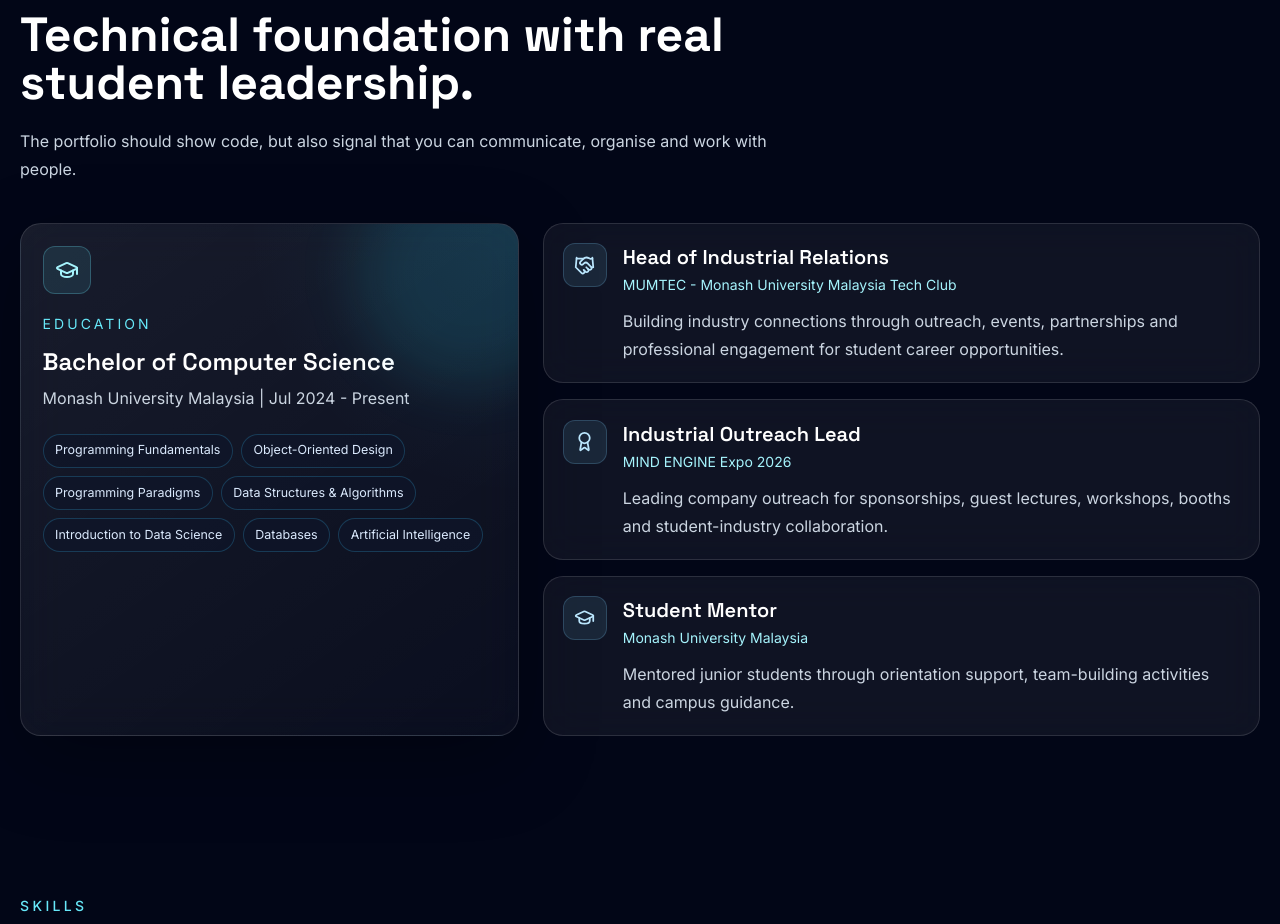
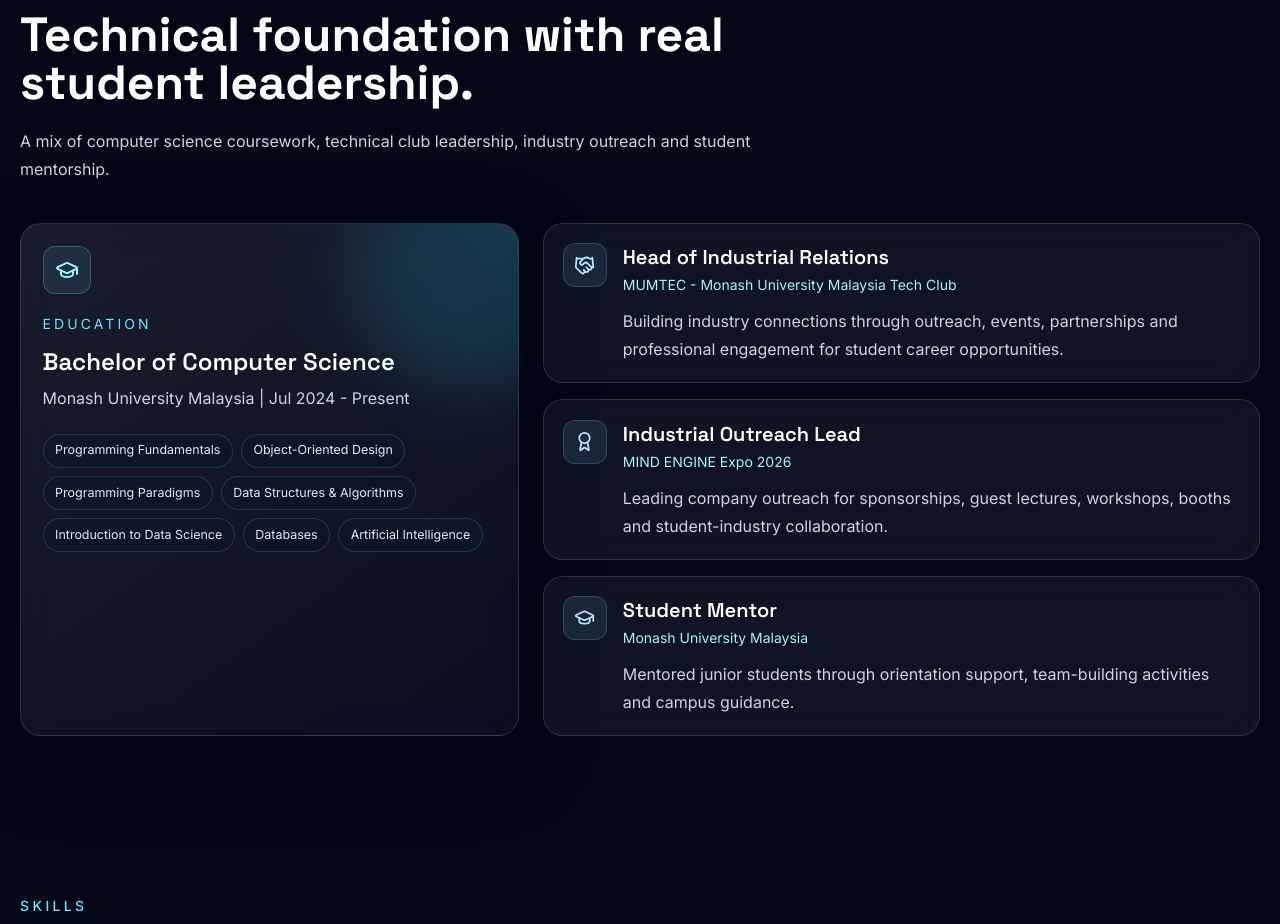
Before and after one commit to suchirrrr/portfolio, a React (Vite) app: page / in a window 1280 px wide. Shown: the part 4820-5744 px from the top of the page. Built offline with nearby package versions, Linux system fonts and the light colour scheme.

Commit message:
Polish portfolio copy

```diff
--- a/src/App.tsx
+++ b/src/App.tsx
@@ -423,7 +423,7 @@
       <SectionHeading
         eyebrow="Education & Leadership"
         title="Technical foundation with real student leadership."
-        copy="The portfolio should show code, but also signal that you can communicate, organise and work with people."
+        copy="A mix of computer science coursework, technical club leadership, industry outreach and student mentorship."
       />
       <div className="mt-10 grid gap-6 lg:grid-cols-[0.82fr_1.18fr]">
         <div className="glass-panel spotlight-panel">
```
